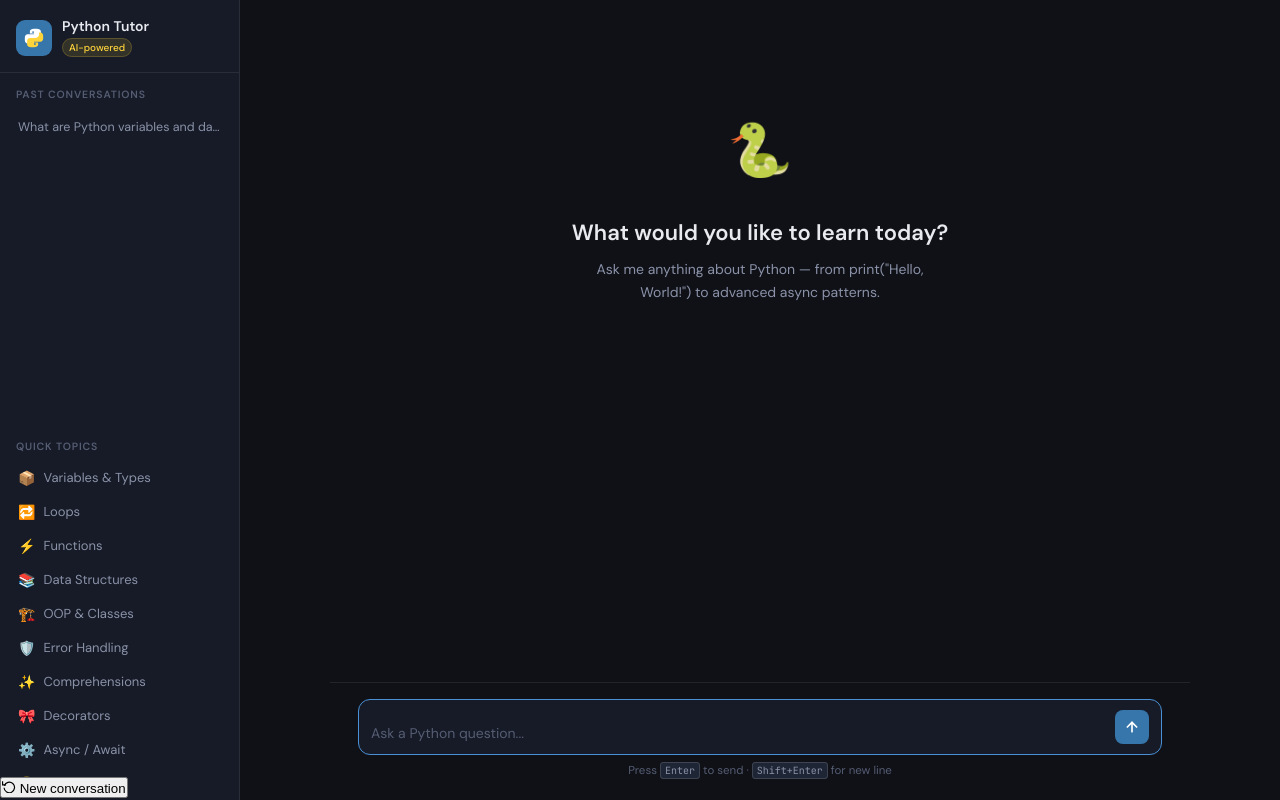
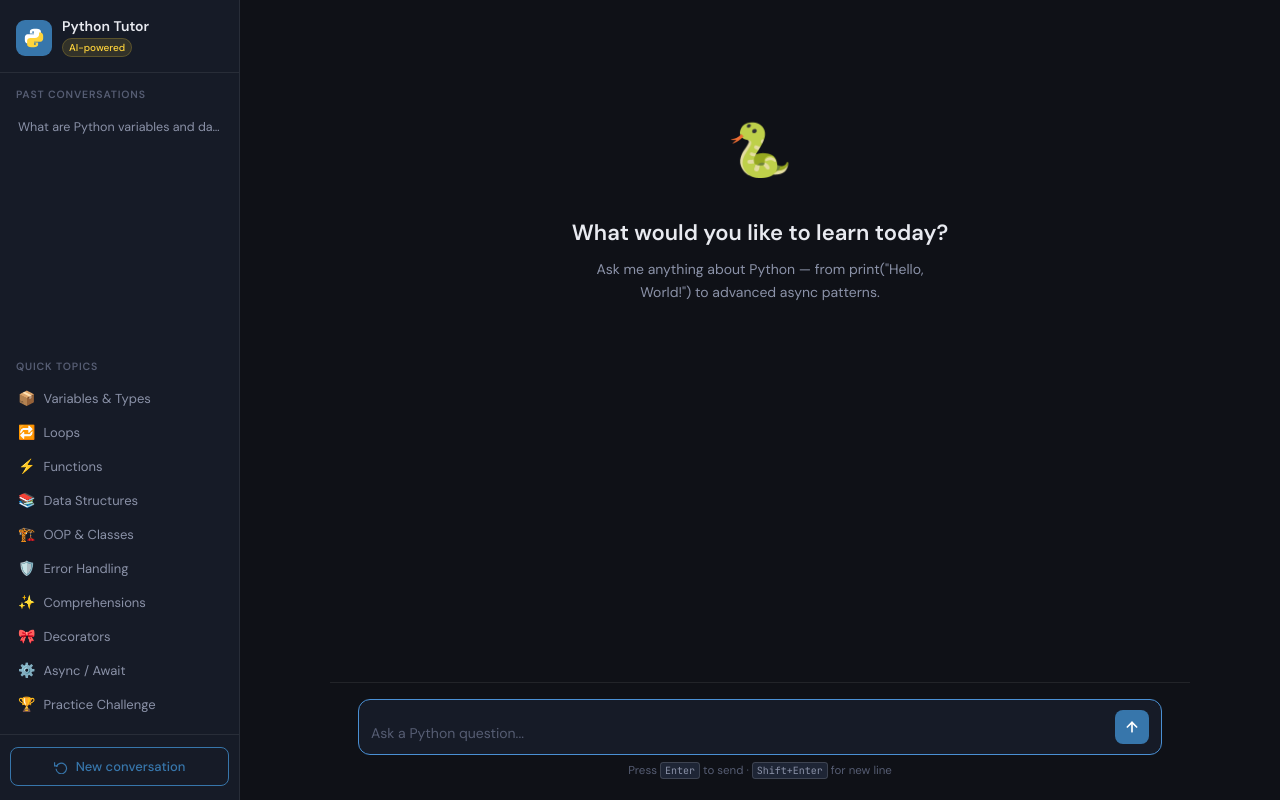
Before and after one commit to pk90210/Pybot, a Flask app: page / in a window 1280 px wide. Run offline with Flask 3, Linux system fonts and the light colour scheme; data comes from the database, SQL or seed files in the repository; some libraries are stand-ins or nearby versions.

Commit message:
Updated the 'New Conversation' button at the footer

```diff
--- a/static/css/style.css
+++ b/static/css/style.css
@@ -82,9 +82,16 @@ body {
 }
 
 .sidebar-section {
-  flex: 1;
   overflow-y: auto;
   padding: 14px 10px;
+}
+
+.sidebar-section:first-of-type {
+  flex: 0 1 auto;
+}
+
+.sidebar-section:nth-of-type(2) {
+  flex: 1;
 }
 
 .sidebar-section::-webkit-scrollbar { width: 4px; }
@@ -125,27 +132,45 @@ body {
 .topic-icon { font-size: 14px; flex-shrink: 0; }
 
 /* New conversation button */
+.sidebar-footer {
+  flex-shrink: 0;
+  padding: 12px 10px 14px;
+  border-top: 1px solid var(--border);
+  display: flex;
+  align-items: center;
+}
+
+#clear-btn {
+  display: flex;
+  align-items: center;
+  justify-content: center;
+  gap: 8px;
+  width: 100%;
+  padding: 10px 12px;
+  border: 1px solid var(--accent);
+  background: transparent;
+  color: var(--accent);
+  font-family: var(--font);
+  font-size: 13px;
+  font-weight: 500;
+  border-radius: 8px;
+  cursor: pointer;
+  transition: all 0.15s;
+}
+
+#clear-btn:hover {
+  background: rgba(55, 118, 171, 0.1);
+  border-color: var(--accent2);
+  color: var(--accent2);
+}
+
+#clear-btn:active {
+  transform: scale(0.98);
+}
+
 .sidebar-new {
   padding: 10px 10px 4px;
 }
-
-#new-chat-btn {
-  display: flex;
-  align-items: center;
-  gap: 6px;
-  width: 100%;
-  padding: 8px 10px;
-  border: 1px solid var(--border2);
-  background: transparent;
-  color: var(--text2);
-  font-family: var(--font);
-  font-size: 12.5px;
-  border-radius: 7px;
-  cursor: pointer;
-  transition: all 0.12s;
-}
-
-#new-chat-btn:hover { background: var(--bg3); color: var(--text); }
 
 /* Conversation list */
 .conv-list {
```
